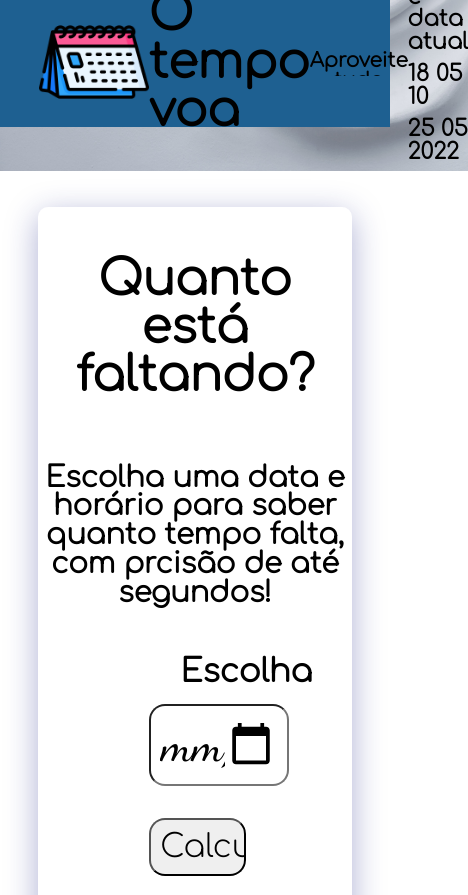
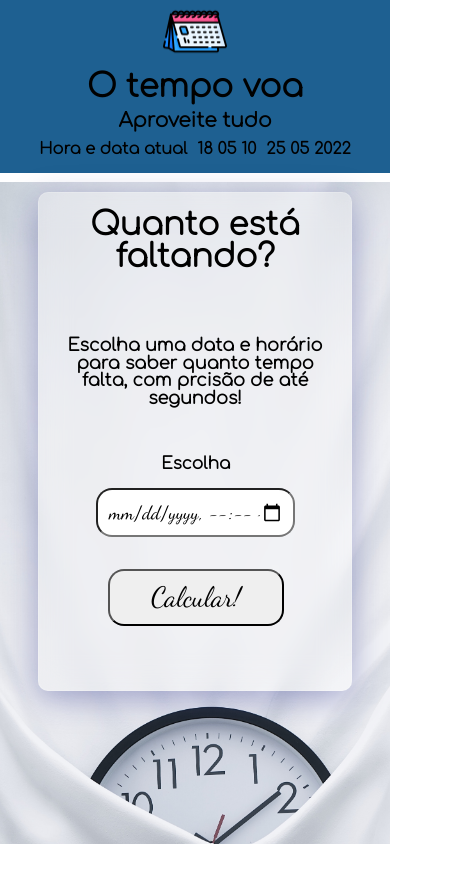
Before and after one commit to YuriCF1/Contador_Data, a plain HTML site: page index.html in a window 390 px wide. Shown: the top 895 px of the page, 468 px wide, since content can reach past the window. After the commit the page ends 844 px from the top, so only its background shows below. Drawn offline with Linux system fonts and the light colour scheme.

Commit message:
Responsabilidade feita

```diff
--- a/assets/css/cabecalho.css
+++ b/assets/css/cabecalho.css
@@ -23,7 +23,7 @@ body {
 
 }
 
-.cabecalho_container > h2 {
+h2 {
     font-size: 3rem;
 
 }
@@ -35,3 +35,33 @@ body {
     row-gap: 10px;
 
 }
+
+@media screen and (max-width: 500px) {
+    .cabecalho_container{
+        height: 20.5vh;
+        display: flex;
+        flex-direction: column;
+        align-items: center;
+
+    }
+
+    .logo {
+        height: 7.5vh;
+    }
+
+
+    h2 {
+        font-size: 2rem;
+        margin-bottom: 0.2rem;
+
+    }
+
+    .cabecalho_hora {
+        font-size: 1rem;
+        display: flex;
+        flex-direction: row;
+        column-gap: 10px;
+        margin-bottom: 1rem;
+    }
+
+}
--- a/assets/css/cards.css
+++ b/assets/css/cards.css
@@ -26,6 +26,17 @@ body {
     flex-direction: column;
 }
 
+span {
+    display: none;
+
+}
+
+h3 {
+    font-size: 3rem;
+    text-align: center;
+    margin-bottom: 4rem;
+}
+
 .contagem > p {
     text-align: center;
     font-size: 1.8rem;
@@ -38,10 +49,9 @@ body {
 
 }
 
-h3 {
-    font-size: 3rem;
-    text-align: center;
-    margin-bottom: 4rem;
+.contador_titulo {
+    margin: 3rem;
+    font-size: 2rem;
 }
 
 .contador, .resultado {
@@ -51,10 +61,6 @@ h3 {
 
 }
 
-.contador_titulo {
-    margin: 3rem;
-    font-size: 2rem;
-}
 
 .card_ad__tempo, .botao {
     font-family: 'Dancing Script', cursive; ;
@@ -79,3 +85,84 @@ h3 {
     width: 60vw;
 
 }
+
+@media screen and (max-width: 500px) {
+    body {
+        background-image: url(/assets/img/fundo.jpg);
+        background-position-y: 182px;
+        background-position-x: -101px;
+        background-size: 40rem;
+
+        }
+    .cabecalho_container{
+        height: 20.5vh;
+        display: flex;
+        flex-direction: column;
+        align-items: center;
+
+    }
+
+    .contagem_container {
+        padding-top: 1rem;
+        width: 80%;
+        margin: 1.2rem auto;
+        justify-content: space-around;
+
+        background: rgba( 255, 255, 255, 0.25 );
+        box-shadow: 0 8px 32px 0 rgba( 31, 38, 135, 0.37 );
+        backdrop-filter: blur( 15px );
+        -webkit-backdrop-filter: blur( 15px );
+        border-radius: 10px;
+        border: 1px solid rgba( 255, 255, 255, 0.18 );
+
+    }
+
+
+    h3 {
+        font-size: 2rem;
+
+    }
+
+    .contagem > p {
+        margin: 0 1rem;
+        font-size: 1.1rem;
+        margin-bottom: 2rem;
+
+    }
+
+    .contador_titulo {
+       font-size: 1.05rem;
+       margin: 0 auto;
+
+    }
+
+    .contador, .resultado {
+        font-size: 1rem;
+        margin: 1rem auto;
+        padding: 0 2rem;
+        width: 80%;
+
+    }
+
+
+    .card_ad__tempo, .botao {
+       font-family: 'Dancing Script', cursive; ;
+       width: 45vw;
+       font-size: 1.2rem;
+       border-radius: 1rem;
+
+    }
+
+    .botao {
+        font-size: 1.75rem;
+
+    }
+
+    .resultado {
+        display: flex;
+        column-gap: 1rem;
+        font-size: 1rem;
+        width: auto;
+
+    }
+}
--- a/assets/js/contagem-regressiva.js
+++ b/assets/js/contagem-regressiva.js
@@ -63,21 +63,21 @@ function comeca() {
 
     }
 
-    var plural = 's'
+    let plural = 's'
 
-    if (faltDiaM == 0) {
+    if (faltDiaM < 10 ) {
         plural = ''
 
     }
-    if (faltHoraM == 0) {
+    if (faltHoraM < 10) {
         plural = ''
 
     }
-    if (faltaMin == 0) {
+    if (faltaMin < 10) {
         plural = ''
 
     }
-    if (faltaSeg == 0) {
+    if (faltaSeg < 10) {
         plural = ''
 
     }
@@ -85,7 +85,7 @@ function comeca() {
     if (faltDiaM < 10 && faltDiaM > 0) {
         faltDiaM = "0" + faltDiaM;
     }
-    if (faltHoraM < 10 && faltHoraM > 0) {
+    if (faltHoraM < 10  && faltHoraM > 0) {
         faltHoraM = "0" + faltHoraM;
     }
     if (faltaMin < 10 && faltaMin > 0) {
@@ -96,9 +96,9 @@ function comeca() {
     }
 
     diaMostrado.innerHTML = faltDiaM + ' dia'+plural;
-    horaMostrado.innerHTML = faltHoraM + ' horas'+plural;
-    minutoMostrado.innerHTML = faltaMin + ' minutos'+plural;
-    segundoMostrado.innerHTML = faltaSeg + ' segundos'+plural;
+    horaMostrado.innerHTML = faltHoraM + ' hora'+plural;
+    minutoMostrado.innerHTML = faltaMin + ' minuto'+plural;
+    segundoMostrado.innerHTML = faltaSeg + ' segundo'+plural;
 
     // let minDif = faltDiaM * 24 * 60 * 60 * 1000;
     // let faltMinM = Math.floor(faltaTotal / minuteG);
@@ -154,9 +154,9 @@ function comeca() {
                 }
                 //Atribuição no HTML
                 diaMostrado.innerHTML = faltDiaM + ' dia'+plural;
-                horaMostrado.innerHTML = faltHoraM + ' horas'+plural;
-                minutoMostrado.innerHTML = faltaMin + ' minutos'+plural;
-                segundoMostrado.innerHTML = faltaSeg + ' segundos'+plural;
+                horaMostrado.innerHTML = faltHoraM + ' hora'+plural;
+                minutoMostrado.innerHTML = faltaMin + ' minuto'+plural;
+                segundoMostrado.innerHTML = faltaSeg + ' segundo'+plural;
 
                 console.log(faltDiaM)
                 console.log(faltHoraM)
@@ -168,10 +168,6 @@ function comeca() {
 }, true)
 
 }
-
-
-
-
 
 //________________________________________________________Terminto da solução____________________________________________________
 
--- a/index.html
+++ b/index.html
@@ -56,7 +56,7 @@
                         <time id="seg"></time>
 
                     </div>
-
+                    <span>I</span>
                     <div>
                         <time id="dia"></time>
                         <time id="mes"></time>
@@ -82,15 +82,10 @@
                     </div>
 
                     <div class="resultado">
-                        <!-- <time id="f_dias"></time>
-                        <time id="f_horas"></time>
-                        <time id="f_minutos"></time>
-                        <time id="f_segundos"></time>                    -->
                         <time class="f_dias"></time>
                         <time class="f_horas"></time>
                         <time class="f_minutos"></time>
                         <time class="f_segundos"></time>
-
                     </div>
 
                 </form>
@@ -98,7 +93,6 @@
         </section>
     </main>
     <script src="assets/js/tempo.js"></script>
-    <script src="assets/js/cards.js"></script>
     <script src="assets/js/contagem-regressiva.js"></script>
 </body>
 
```
